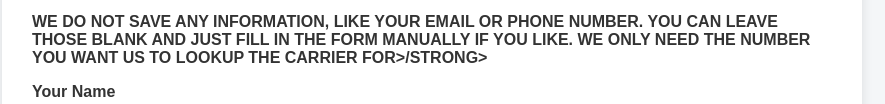
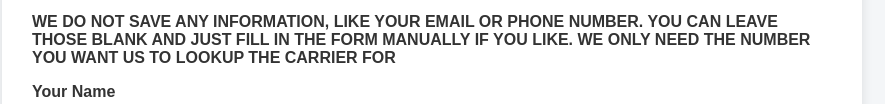
Before and after one commit to Mikep505/spamreporter, a website: page public/index.html in a window 1280 px wide. Shown: the part 295-399 px from the top of the page, without its empty margins (208-1093 px from the left). Drawn offline with Linux system fonts and the light colour scheme.

```diff
--- a/public/index.html
+++ b/public/index.html
@@ -82,7 +82,7 @@
     These are called <strong>smishing attacks</strong> — like phishing, but delivered through SMS.<br><br>
     This form provides a fast, easy way to report suspicious numbers so that carriers can investigate and shut them down.<br><br>
     <em>Don’t worry about accidentally reporting legitimate wrong-number texts — carriers are able to distinguish fraud from genuine messages.</em></p>
-  <p><strong>WE DO NOT SAVE ANY INFORMATION, LIKE YOUR EMAIL OR PHONE NUMBER.  YOU CAN LEAVE THOSE BLANK AND JUST FILL IN THE FORM MANUALLY IF YOU LIKE. WE ONLY NEED THE NUMBER YOU WANT US TO LOOKUP THE CARRIER FOR>/STRONG></P>
+  <p><strong>WE DO NOT SAVE ANY INFORMATION, LIKE YOUR EMAIL OR PHONE NUMBER.  YOU CAN LEAVE THOSE BLANK AND JUST FILL IN THE FORM MANUALLY IF YOU LIKE. WE ONLY NEED THE NUMBER YOU WANT US TO LOOKUP THE CARRIER FOR</STRONG></P>
 
   <form id="reportForm">
     <label for="name">Your Name</label>
```
